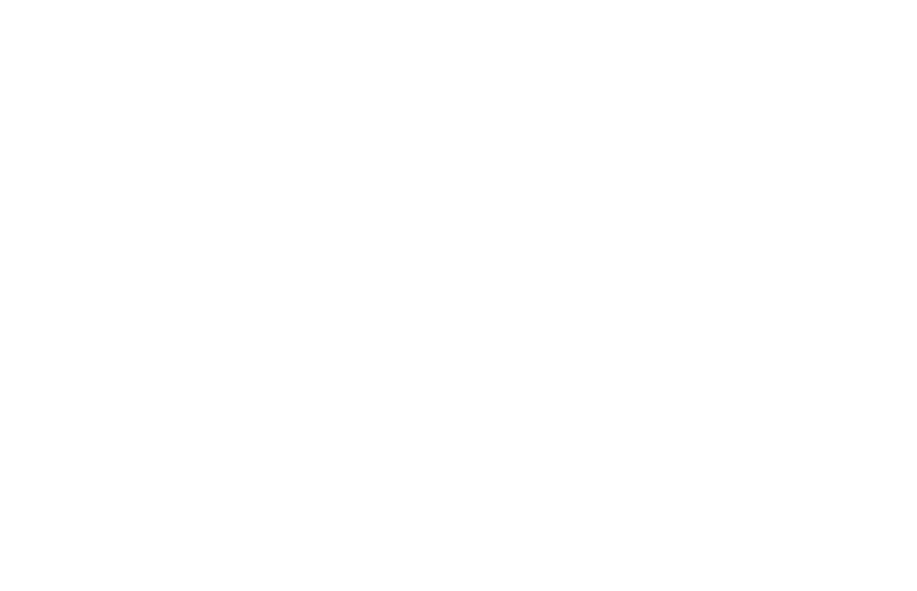
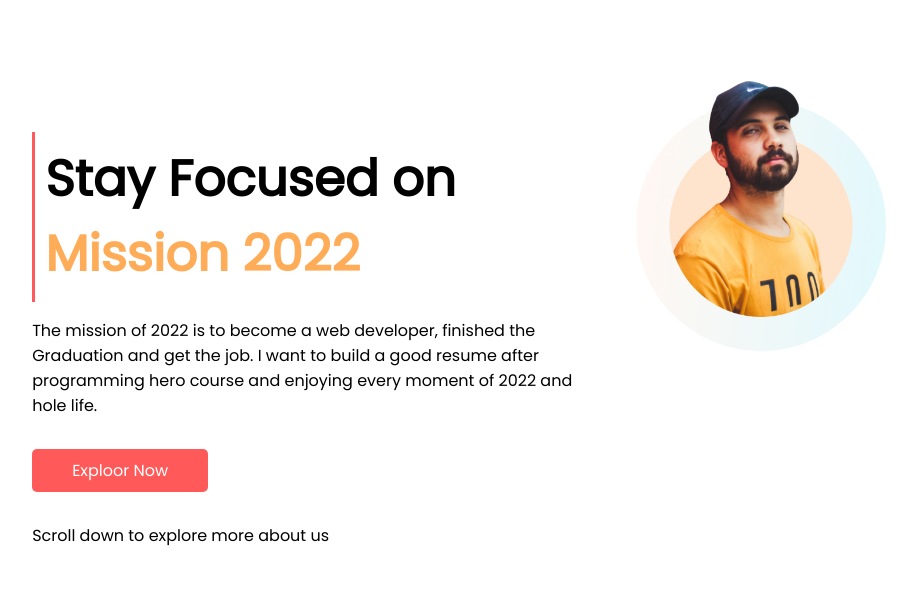
Before and after one commit to TakiYasirUIU/mission-2022, a plain HTML site: page index.html in a window 1280 px wide. Shown: the whole page, without its empty margins (56-973 px from the left). Drawn offline with Linux system fonts and the light colour scheme.

Commit message:
section 1

```diff
--- a/index.html
+++ b/index.html
@@ -5,8 +5,33 @@
     <meta http-equiv="X-UA-Compatible" content="IE=edge">
     <meta name="viewport" content="width=device-width, initial-scale=1.0">
     <title>Mission 2022</title>
+    <link rel="preconnect" href="https://fonts.googleapis.com">
+    <link rel="preconnect" href="https://fonts.gstatic.com" crossorigin>
+    <link href="https://fonts.googleapis.com/css2?family=Poppins&display=swap" rel="stylesheet">
+    <link rel="stylesheet" href="style.css">
 </head>
 <body>
+    <section class="top-container">
+        <div class="sec-half-width ">
+            <br><br><br><br>
+            <div class="sec1-h1-border">
+                <h1>Stay Focused on</h1>
+                <h1> <span class="color-orange">Mission 2022</span> </h1>
+
+            </div>
+
+            <p class="sec1-p">The mission of 2022 is to become a web developer, finished the Graduation and get the job. I want to build a good resume after programming hero course and enjoying every moment of 2022 and hole life. </p>
+            <a class="button-with-link" target="blank" href="https://www.linkedin.com/in/taki-yasir-410715227/">Exploor Now</a>
+
+            <p class="top-margin-sec1-p">Scroll down to explore more about us</p>
+        </div>
+
+        <div class="sec-half-width">
+            <img src="images/person/person-2.png" alt="">
+        </div>
+
+    </section>
+
 
 </body>
 </html>
--- a/style.css
+++ b/style.css
@@ -0,0 +1,49 @@
+body{
+    font-family: 'Poppins', sans-serif;
+    margin-left: 5%;
+}
+.section{
+    margin-bottom: 150px;
+}
+h1{
+    font-size: 50px;
+    font-weight: 700;
+    margin:0;
+    padding: 0;
+
+}
+.color-orange{
+    color:rgb(255, 172, 88);
+}
+.top-container{
+    display: flex;
+    margin-bottom: 150px;
+}
+.sec-half-width{
+    width: 50%;
+    padding:2%;
+}
+.sec-half-width img{
+    width:45%;
+
+
+}
+.button-with-link{
+    text-decoration: none;
+    background-image: linear-gradient(rgb(255, 89, 89),rgb(255, 89, 89));
+    padding: 10px 40px;
+    color: white;
+    font-weight: 100;
+    border-radius: 5px;
+}
+.sec1-p{
+    margin-bottom: 40px;
+}
+.sec1-h1-border{
+    border-left: 3px solid rgb(255, 89, 89);
+    padding: 10px;
+
+}
+.top-margin-sec1-p{
+    margin-top: 40px;
+}
```
Also changed, not shown: images/illustrators/illustrator-1.png (added), images/illustrators/illustrator-2.png (added), images/illustrators/illustrator-3.png (added), images/person/person-2.png (added), images/pictures/app.png (added), images/pictures/coding.png (added), images/shapes/shape-1.png (added), images/shapes/shape-3.png (added), images/shapes/shape-5.png (added), images/shapes/shape-6.png (added), images/shapes/shape-8.png (added), 5 other files.
